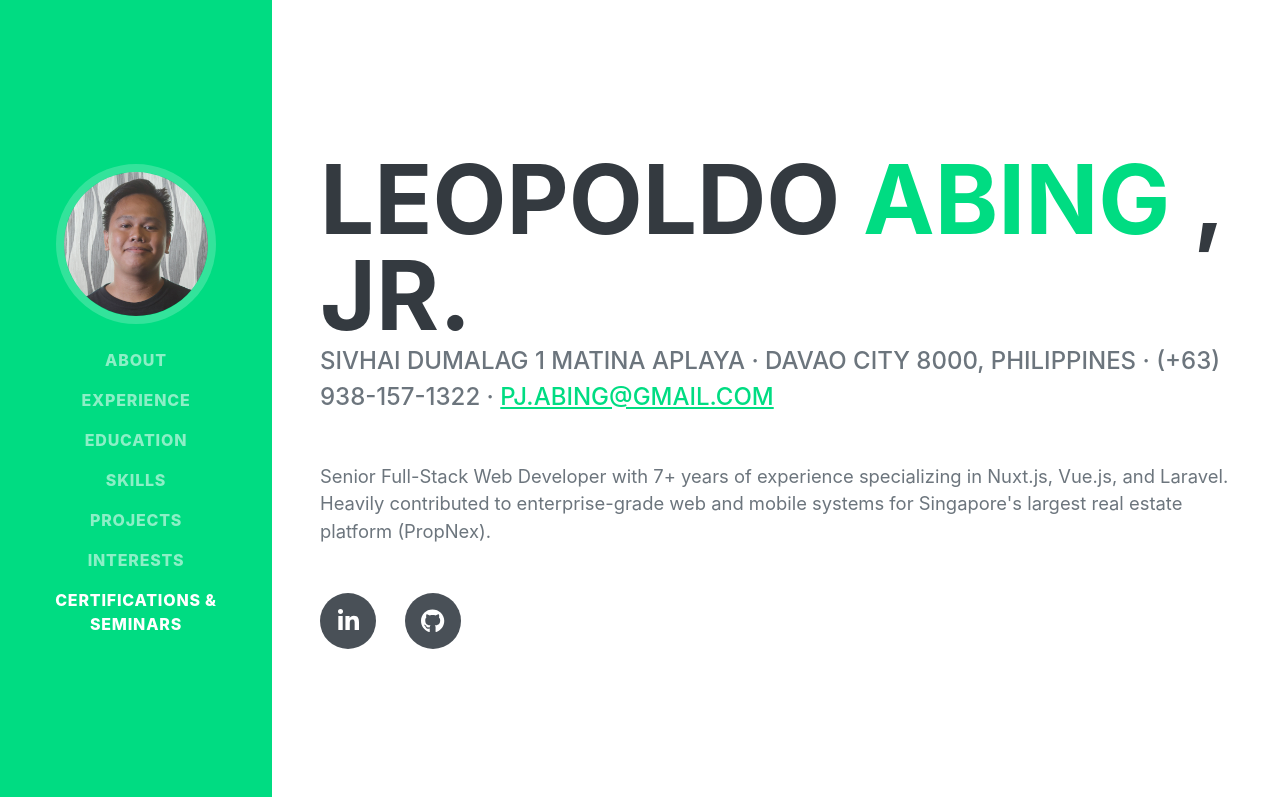
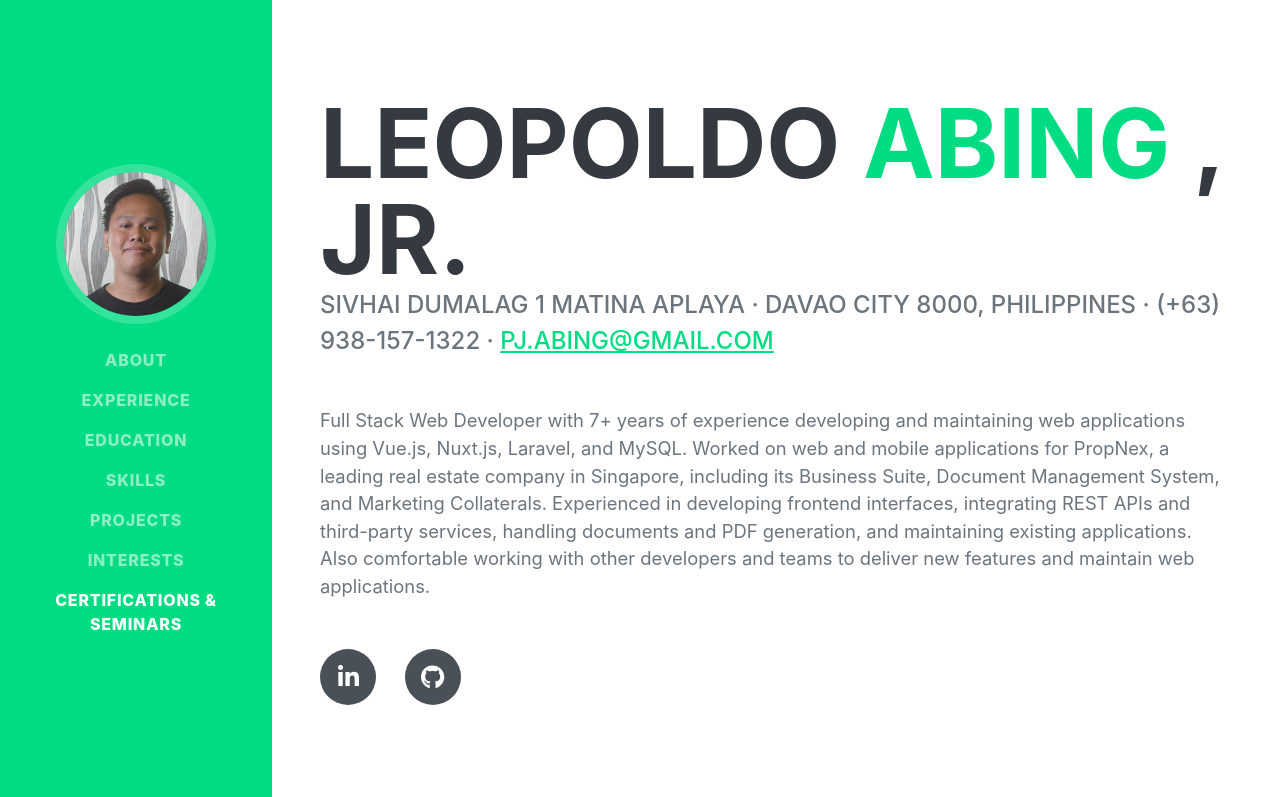
Before and after one commit to AbingPj/Portfolio, a website: page public/index.html in a window 1280 px wide. Shown: the top 797 px of the page. Drawn offline with nearby package versions, Linux system fonts and the light colour scheme; some icons are missing; a web font is replaced by a local one.

Commit message:
update cv html and portfolio

```diff
--- a/public/index.html
+++ b/public/index.html
@@ -6,7 +6,7 @@
     <meta name="viewport" content="width=device-width, initial-scale=1, shrink-to-fit=no" />
     <!-- <meta name="description" content="" /> -->
     <meta name="author" content="Leopoldo Abing Jr.">
-    <title>Leopoldo Abing Jr. - Senior Full-Stack Web Developer</title>
+    <title>Leopoldo Abing Jr. - Full-Stack Web Developer</title>
     <link rel="icon" type="image/x-icon" href="assets/img/favicon.ico" />
     <!-- Font Awesome icons (free version)-->
     <script src="https://use.fontawesome.com/releases/v6.3.0/js/all.js" crossorigin="anonymous"></script>
@@ -89,10 +89,19 @@
                     also easy for the user. Recent work has involved document management systems, digital signing
                     workflows and web applications which complement mobile platforms.
                     -->
-
+                    <!--
                     Senior Full-Stack Web Developer with 7+ years of experience specializing in Nuxt.js, Vue.js, and
                     Laravel. Heavily contributed to enterprise-grade web and mobile systems for Singapore's largest real
                     estate platform (PropNex).
+                    -->
+
+                    Full Stack Web Developer with 7+ years of experience developing and maintaining web applications
+                    using Vue.js, Nuxt.js, Laravel, and MySQL. Worked on web and mobile applications for PropNex, a
+                    leading real estate company in Singapore, including its Business Suite, Document Management System,
+                    and Marketing Collaterals. Experienced in developing frontend interfaces, integrating REST APIs and
+                    third-party services, handling documents and PDF generation, and maintaining existing applications.
+                    Also comfortable working with other developers and teams to deliver new features and maintain web
+                    applications.
                 </p>
                 <div class="social-icons">
                     <a class="social-icon" href="https://www.linkedin.com/in/leopoldo-abing-jr-a59893189"><i
```
Also changed, not shown: public/pages/cv.html (+1 -1 lines).
